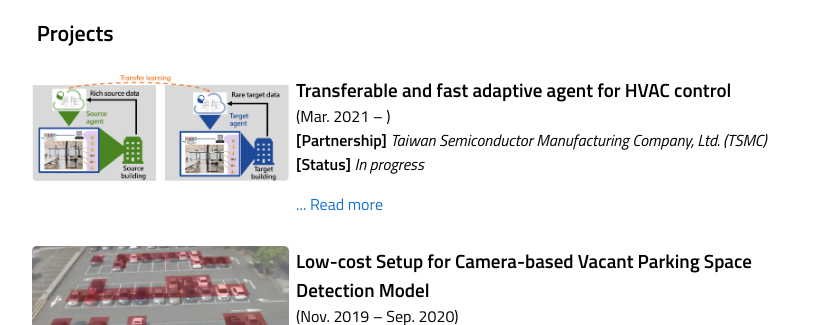
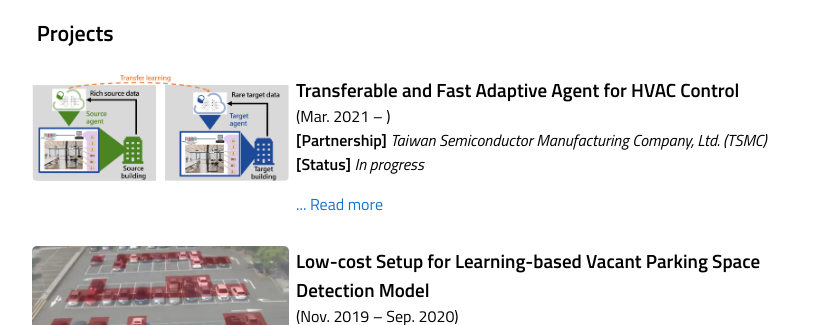
Before and after one commit to ChaoTzuYin/ChaoTzuYin.github.io, a plain HTML site: page index.html in a window 1280 px wide. Shown: the part 1578-1903 px from the top of the page, without its empty margins (223-1052 px from the left). Drawn offline with Linux system fonts and the light colour scheme.

Commit message:
Add files via upload

```diff
--- a/index.html
+++ b/index.html
@@ -273,7 +273,7 @@
 		<div class="paper" id="TSMC2021_">
 			<p>
 				<!-- <a href="#" id="ICLR22"> -->
-				<heading>Transferable and fast adaptive agent for HVAC control</heading>
+				<heading>Transferable and Fast Adaptive Agent for HVAC Control</heading>
 			  <!-- </a> -->
 				<br>
 				(Mar. 2021 – )
@@ -310,7 +310,7 @@
 		<div class="paper" id="NCTU2020_">
 			<p>
 				<!-- <a href="#" id="ICLR22"> -->
-				<heading>Low-cost Setup for Camera-based Vacant Parking Space Detection Model</heading>
+				<heading>Low-cost Setup for Learning-based Vacant Parking Space Detection Model</heading>
 			  <!-- </a> -->
 			  <br>
 			  (Nov. 2019 – Sep. 2020)
```
